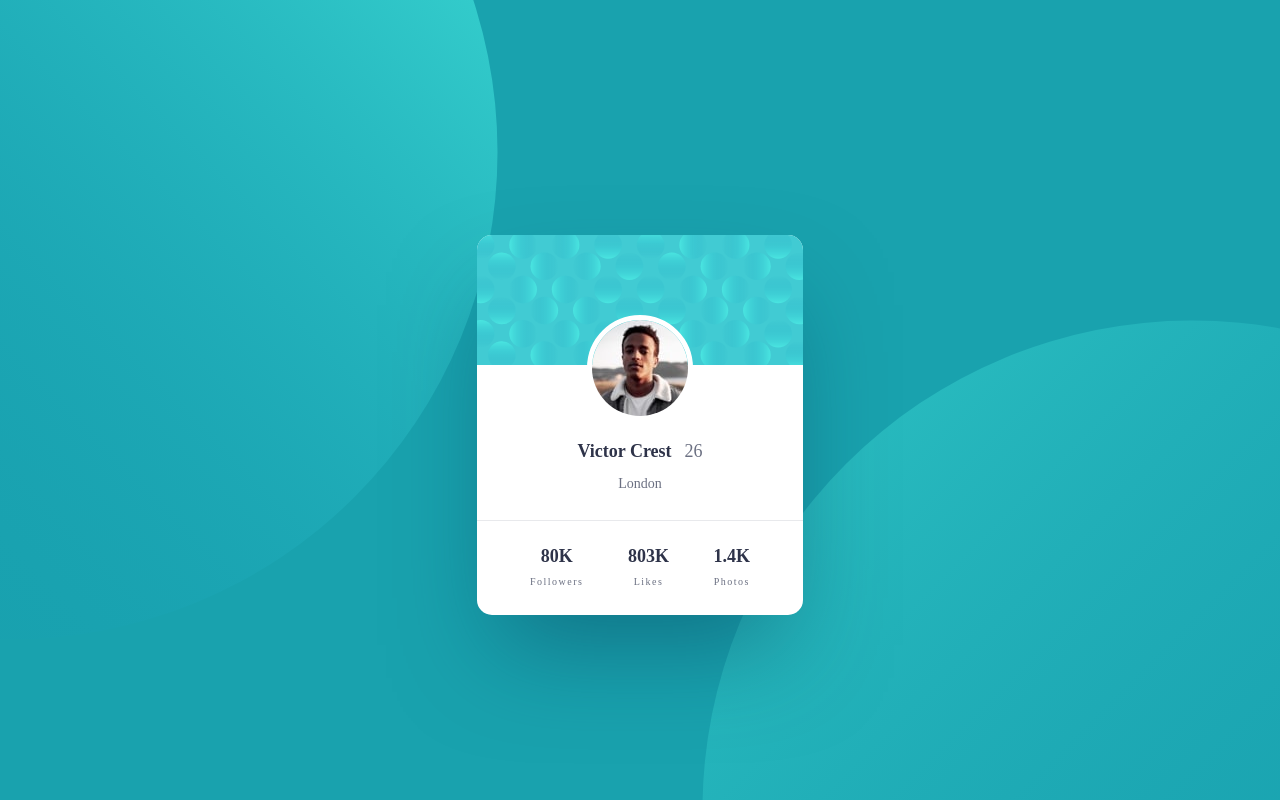
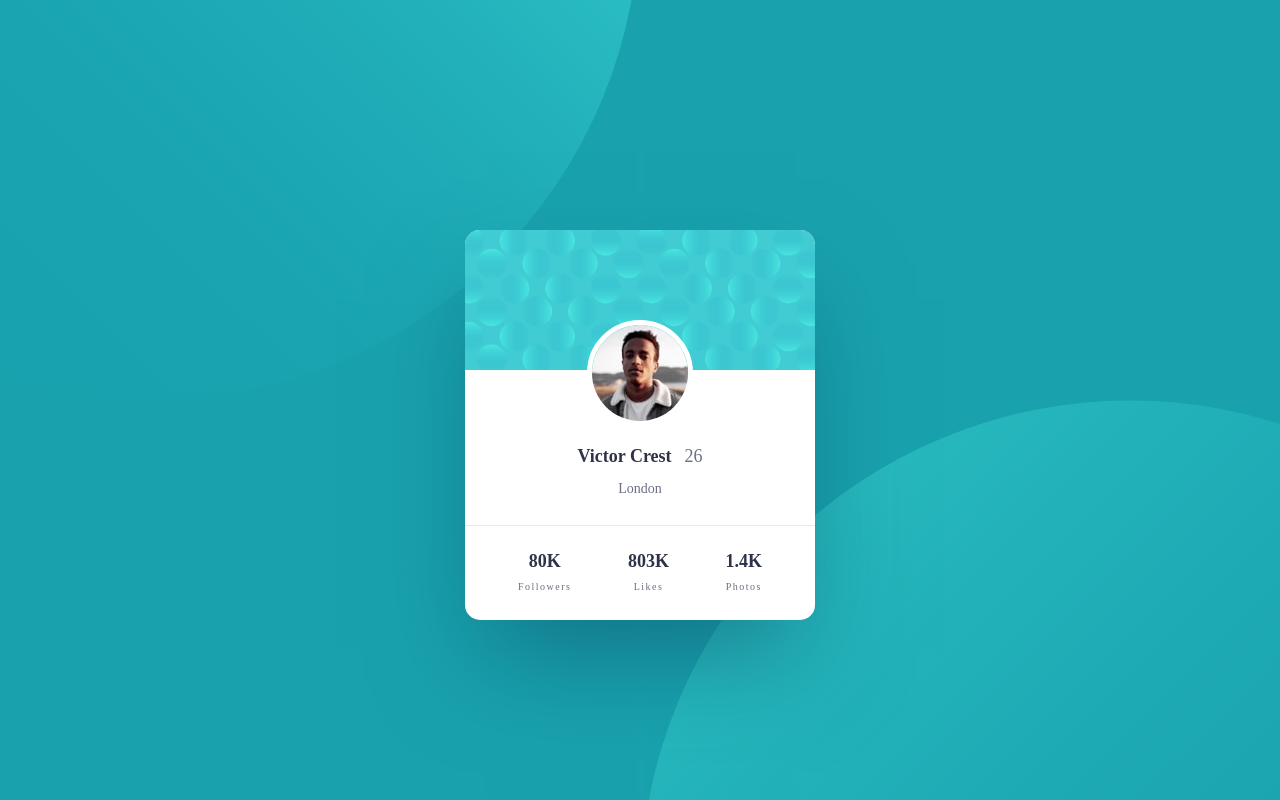
Before and after one commit to niabezara/profile-card-component, a plain HTML site: page index.html in a window 1280 px wide. Drawn offline with Linux system fonts and the light colour scheme.

Commit message:
profile component

```diff
--- a/style.css
+++ b/style.css
@@ -6,7 +6,7 @@ body{
     box-sizing: border-box;
     background-image: url(./bg-pattern-top.svg), url(./bg-pattern-bottom.svg);
     background-repeat: no-repeat, no-repeat;
-    background-position: left -30rem bottom 10rem , right -25rem top 20rem;
+    background-position: right 50vw bottom 50vh , left 50vw top 50vh;
 }
 
 .main{
@@ -130,12 +130,8 @@ body{
 
 }
 
-@media screen (min-width: 326px){
+@media screen and (min-width: 326px){
     .card{
         width:350px;
     }
-
-     body{
-
-     }
 }
```
